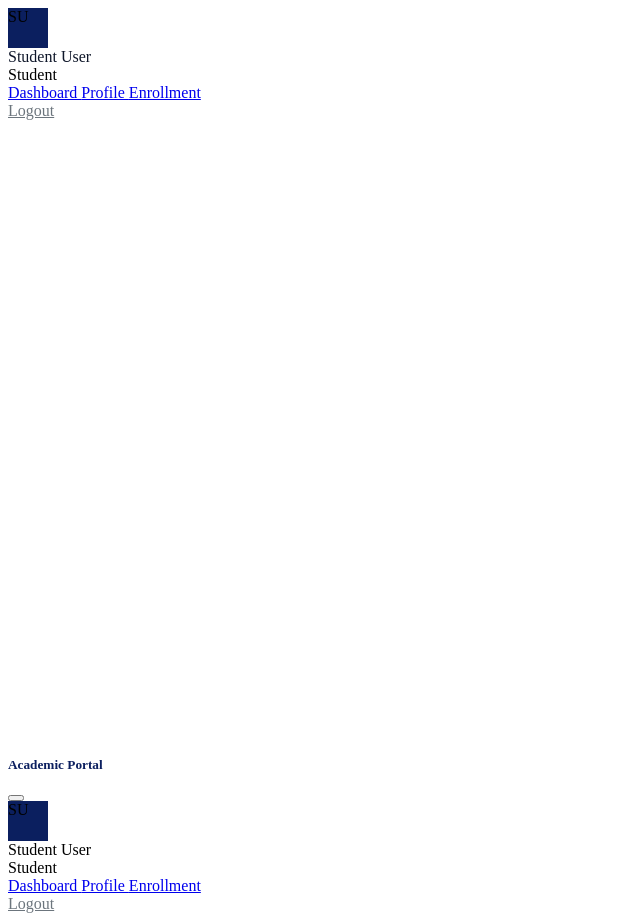
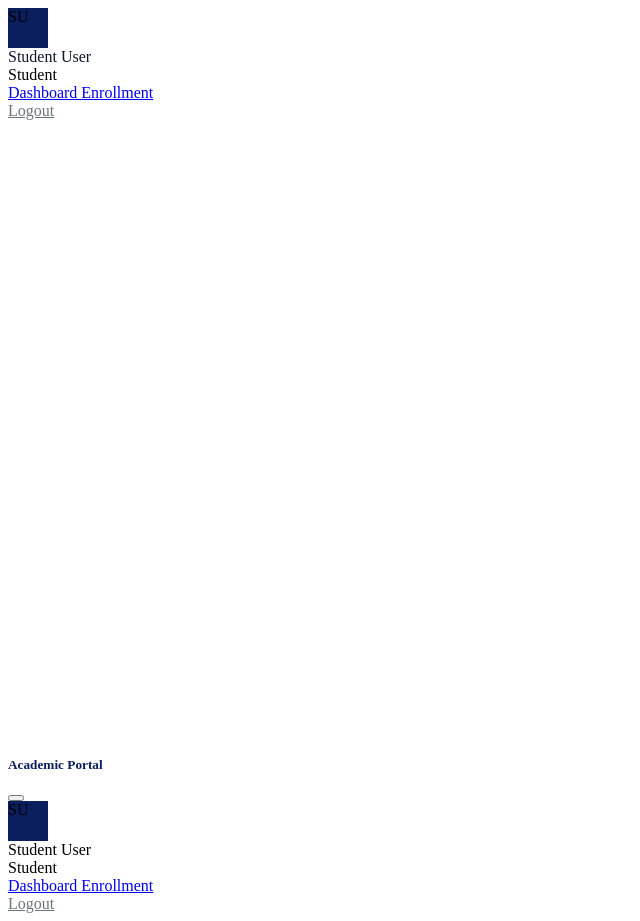
Before and after one commit to a052cWyzHp/online-enrollment-system, a PHP site: the page made by student page/sidebar.php in a window 1280 px wide. Shown: the whole page, without its empty margins (0-640 px from the left). Run offline with PHP 8.4, Linux system fonts and the light colour scheme.

Commit message:
small fixes

```diff
--- a/student page/sidebar.php
+++ b/student page/sidebar.php
@@ -11,15 +11,6 @@ $sidebarUserName = $_SESSION['full_name'] ?? 'Student User';
 $sidebarStudentNumber = 'Student';
 $sidebarInitials = 'S';
 
-/*
-|--------------------------------------------------------------------------
-| Database user lookup
-|--------------------------------------------------------------------------
-| This assumes config.php is one folder above this sidebar file:
-| student page/sidebar.php
-| config.php
-*/
-
 $configPath = __DIR__ . '/../config.php';
 
 if (file_exists($configPath) && isset($_SESSION['user_id'])) {
@@ -28,13 +19,6 @@ if (file_exists($configPath) && isset($_SESSION['user_id'])) {
     $userId = $_SESSION['user_id'];
 
     try {
-        /*
-        |--------------------------------------------------------------------------
-        | PDO version
-        |--------------------------------------------------------------------------
-        | This works if config.php creates a PDO connection named $conn, $pdo,
-        | or $connection.
-        */
 
         $databaseConnection = null;
 
@@ -71,13 +55,6 @@ if (file_exists($configPath) && isset($_SESSION['user_id'])) {
             }
         }
 
-        /*
-        |--------------------------------------------------------------------------
-        | MySQLi version
-        |--------------------------------------------------------------------------
-        | This works if config.php creates a MySQLi connection named $conn.
-        */
-
         elseif (isset($conn) && $conn instanceof mysqli) {
             $statement = $conn->prepare("
                 SELECT
@@ -110,12 +87,6 @@ if (file_exists($configPath) && isset($_SESSION['user_id'])) {
         */
     }
 }
-
-/*
-|--------------------------------------------------------------------------
-| Create initials
-|--------------------------------------------------------------------------
-*/
 
 $nameParts = preg_split('/\s+/', trim($sidebarUserName));
 
@@ -174,11 +145,6 @@ if (count($nameParts) >= 2) {
                 <i class="bi bi-house-fill me-3"></i>Dashboard
             </a>
 
-            <a href="#"
-               class="nav-link rounded-4 px-3 py-3 fw-medium <?= $currentStudentPage === 'profile' ? 'text-white currentlySelected' : 'text-secondary menuHover' ?>">
-                <i class="bi bi-person-fill me-3"></i>Profile
-            </a>
-
             <a href="student_enrollment.php"
                class="nav-link rounded-4 px-3 py-3 fw-medium <?= $currentStudentPage === 'enrollment' ? 'text-white currentlySelected' : 'text-secondary menuHover' ?>">
                 <i class="bi bi-briefcase-fill me-3"></i>Enrollment
@@ -231,11 +197,6 @@ if (count($nameParts) >= 2) {
                 <i class="bi bi-house-fill me-3"></i>Dashboard
             </a>
 
-            <a href="#"
-               class="nav-link rounded-4 px-3 py-3 fw-medium <?= $currentStudentPage === 'profile' ? 'text-white currentlySelected' : 'text-secondary menuHover' ?>">
-                <i class="bi bi-person-fill me-3"></i>Profile
-            </a>
-
             <a href="student_enrollment.php"
                class="nav-link rounded-4 px-3 py-3 fw-medium <?= $currentStudentPage === 'enrollment' ? 'text-white currentlySelected' : 'text-secondary menuHover' ?>">
                 <i class="bi bi-briefcase-fill me-3"></i>Enrollment
```
